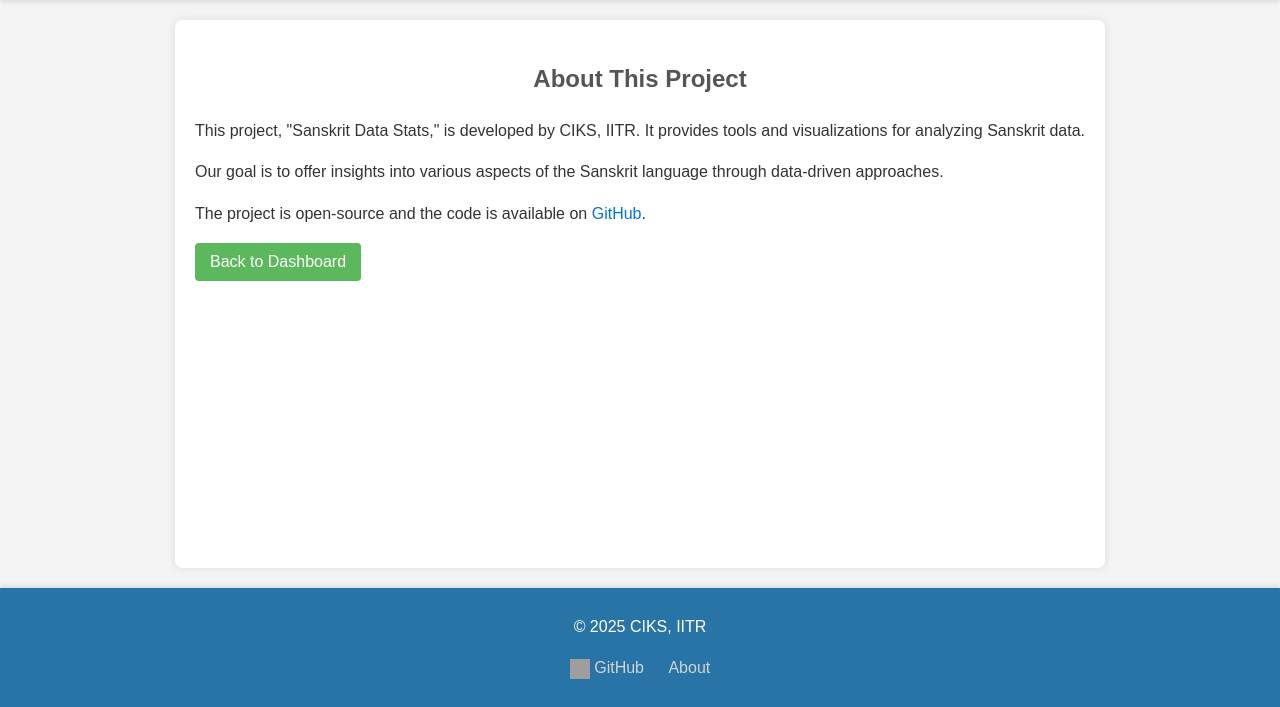
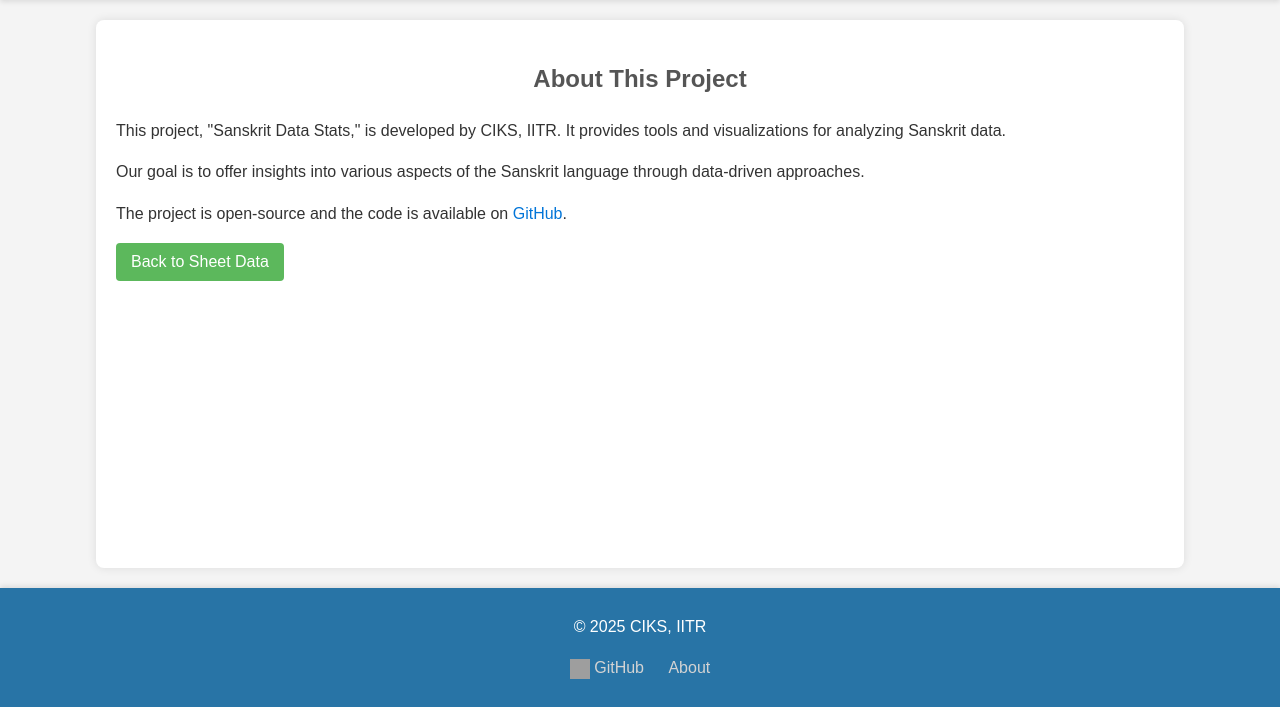
Before and after one commit to mohak300501/sanskritiks, a Flask app: page /about in a window 1280 px wide. Shown: the part 93-800 px from the top of the page. Run offline with Flask 3, Linux system fonts and the light colour scheme; the visitor is signed in with stand-in values (Sample User, id 1); grey boxes are pictures that could not be loaded.

Commit message:
Updated UI

```diff
--- a/static/style.css
+++ b/static/style.css
@@ -91,6 +91,7 @@ nav a:hover {
     flex: 1;
     margin: 20px auto;
     background: #fff;
+    width:85%;
     padding: 20px;
     border-radius: 8px;
     box-shadow: 0 0 10px rgba(0, 0, 0, 0.1);
@@ -204,7 +205,6 @@ footer {
     background-color: #2874A6;
     color: white;
     padding: 10px 0;
-    width: 100%;
     margin-top: auto;
     z-index: 1000;
     box-shadow: 0 -2px 5px rgba(0, 0, 0, 0.1);
--- a/templates/about.html
+++ b/templates/about.html
@@ -10,5 +10,5 @@ About
     <p>Our goal is to offer insights into various aspects of the Sanskrit language through data-driven approaches.</p>
     <p>The project is open-source and the code is available on <a href="https://github.com/mohak300501/sanskritiks" target="_blank">GitHub</a>.</p>
 
-    <p><a href="{{ url_for('dashboard') }}"><button>Back to Dashboard</button></a></p>
+    <p><a href="{{ url_for('sheet_data') }}"><button>Back to Sheet Data</button></a></p>
 {% endblock %}
--- a/templates/drive_structure.html
+++ b/templates/drive_structure.html
@@ -23,7 +23,7 @@ Google Drive Structure
         <p>Could not load Google Drive structure.</p>
     {% endif %}
 
-    <p><a href="{{ url_for('dashboard') }}"><button>Back to Dashboard</button></a></p>
+    <p><a href="{{ url_for('sheet_data') }}"><button>Back to Sheet Data</button></a></p>
 
     {% with messages = get_flashed_messages(with_categories=true) %}
         {% if messages %}
--- a/templates/index.html
+++ b/templates/index.html
@@ -18,6 +18,7 @@
                 </div>
             </div>
             <nav>
+                {% if session.get('logged_in') %}
                 <input type="checkbox" id="menu-toggle" class="menu-toggle">
                 <label for="menu-toggle" class="hamburger">
                     &#9776;
@@ -27,6 +28,7 @@
                     <li><a href="{{ url_for('drive_structure') }}">Drive Structure</a></li>
                     <li><a href="{{ url_for('zipf_plot') }}">Zipf's Plot</a></li>
                 </ul>
+                {% endif %}
             </nav>
             <div class="logout">
                 {% if session.get('logged_in') %}
--- a/templates/zipf_plot.html
+++ b/templates/zipf_plot.html
@@ -14,6 +14,6 @@ Zipf's Law Plot
 
     <img src="{{ url_for('static', filename='zipf_plot.png') }}" alt="Zipf's Law Plot">
 
-    <p><a href="{{ url_for('dashboard') }}"><button>Back to Dashboard</button></a></p>
+    <p><a href="{{ url_for('sheet_data') }}"><button>Back to Sheet Data</button></a></p>
 
 {% endblock %}
```
